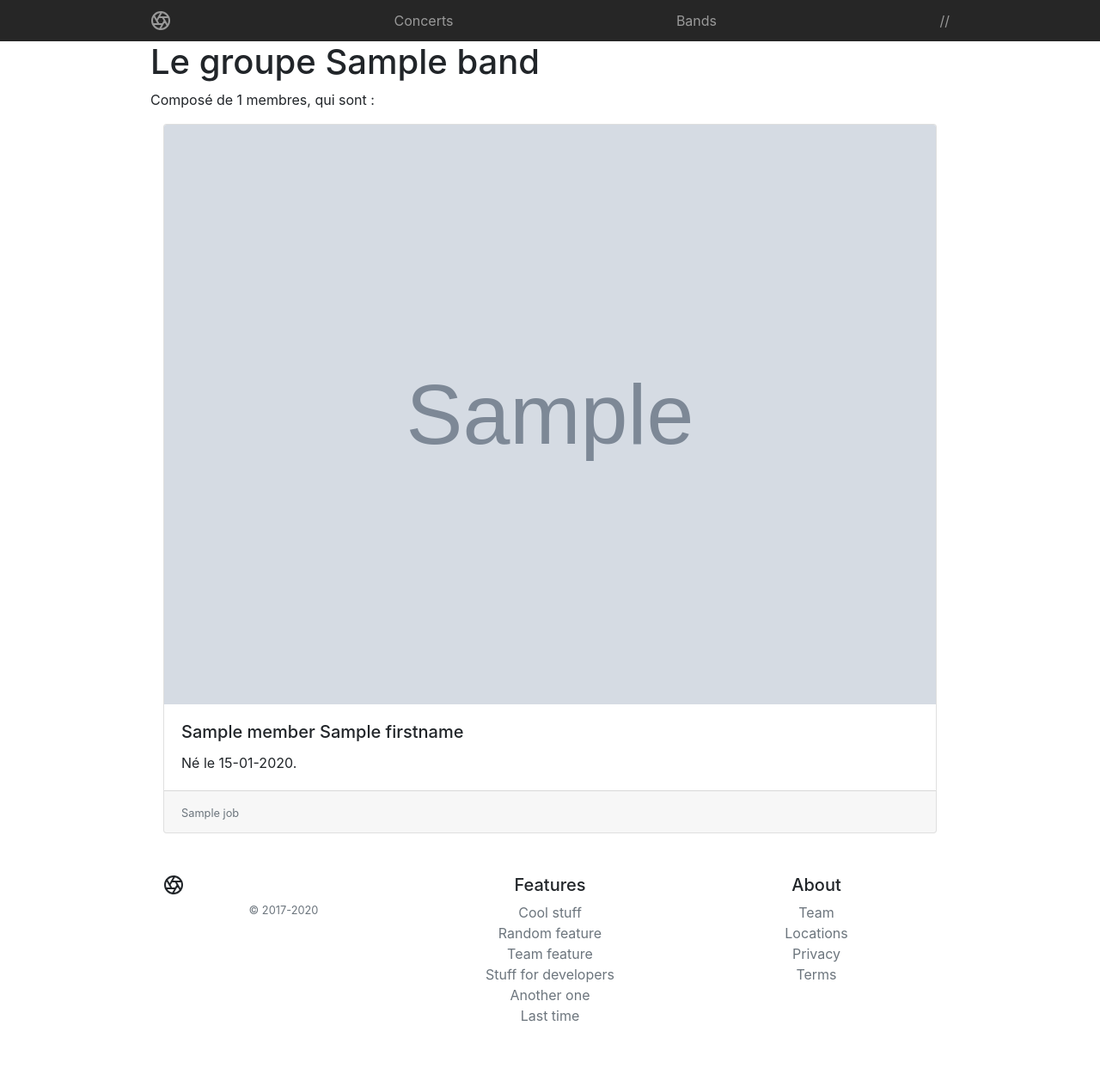
After one commit to SebastienBrach/ProjetPHP-LP-APIDAE, a Symfony app: template templates/band/band.html.twig in a window 1280 px wide. The commit adds this page. Shown: the whole page at 86% size. Run offline with Twig, Linux system fonts and the light colour scheme; the template is opened without the code that fills it: most values are stand-ins (such as "Sample title", 1, 10 or a date in 2020); grey boxes marked "Sample" are stand-in pictures; some libraries are stand-ins or nearby versions.

Commit message:
Affichage du groupe et des membres du groupes

```diff
--- /dev/null
+++ b/public/css/stickyFooter.css
@@ -0,0 +1,4 @@
+.footer {
+  position: absolute;
+  bottom: 0;
+}
--- /dev/null
+++ b/templates/band/band.html.twig
@@ -0,0 +1,27 @@
+{% extends 'base.html.twig' %}
+
+{% block body %}
+    <div class="container">
+    <h1>Le groupe {{ band.name }} </h1>
+        <p>Composé de {{ band.members|length }} membres, qui sont :</p>
+
+    <div class="container">
+
+        <div class="card-deck">
+        {% for member in band.members %}
+
+            <div class="card">
+                <img src="{{ asset('images/'~ member.picture) }}" class="card-img-top" alt="...">
+                <div class="card-body">
+                    <h5 class="card-title">{{ member.name }} {{ member.firstname }}</h5>
+                    <p class="card-text">Né le {{ member.birthDate|date('d-m-Y') }}.</p>
+                </div>
+                <div class="card-footer"><small class="text-muted">{{ member.job }}</small>
+                </div>
+            </div>
+        {% endfor %}
+
+        </div>
+    </div>
+
+{% endblock %}
--- a/templates/base.html.twig
+++ b/templates/base.html.twig
@@ -11,6 +11,8 @@
       crossorigin="anonymous"
     />
     <link rel="stylesheet" href="{{ asset('css/style.css') }}" />
+    <link rel="stylesheet" href="{{ asset('css/stickyFooter.css') }}" />
+
     {% endblock %}
   </head>
   <body>
--- a/templates/footer.html.twig
+++ b/templates/footer.html.twig
@@ -1,4 +1,4 @@
-<footer class="container py-5">
+<footer class="text-center container py-5" style="flex-shrink: none">
     <div class="row">
         <div class="col-12 col-md">
             <svg xmlns="http://www.w3.org/2000/svg" width="24" height="24" fill="none" stroke="currentColor" stroke-linecap="round" stroke-linejoin="round" stroke-width="2" class="d-block mb-2" role="img" viewBox="0 0 24 24" focusable="false"><title>Product</title><circle cx="12" cy="12" r="10"/><path d="M14.31 8l5.74 9.94M9.69 8h11.48M7.38 12l5.74-9.94M9.69 16L3.95 6.06M14.31 16H2.83m13.79-4l-5.74 9.94"/></svg>
```
Also changed, not shown: src/Controller/BandController.php (+13 -0 lines), templates/band/list.html.twig (+14 -5 lines), public/images/led-zeppelin.jpg (added).
